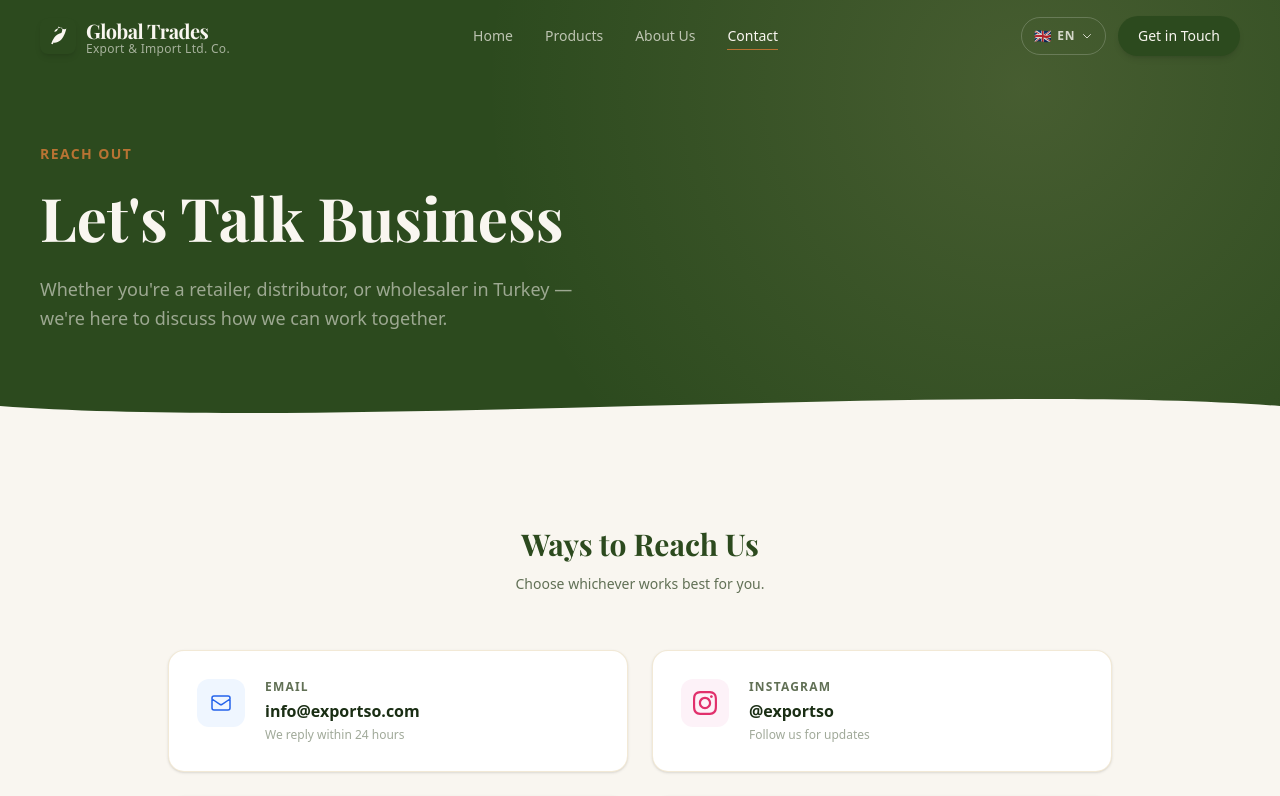
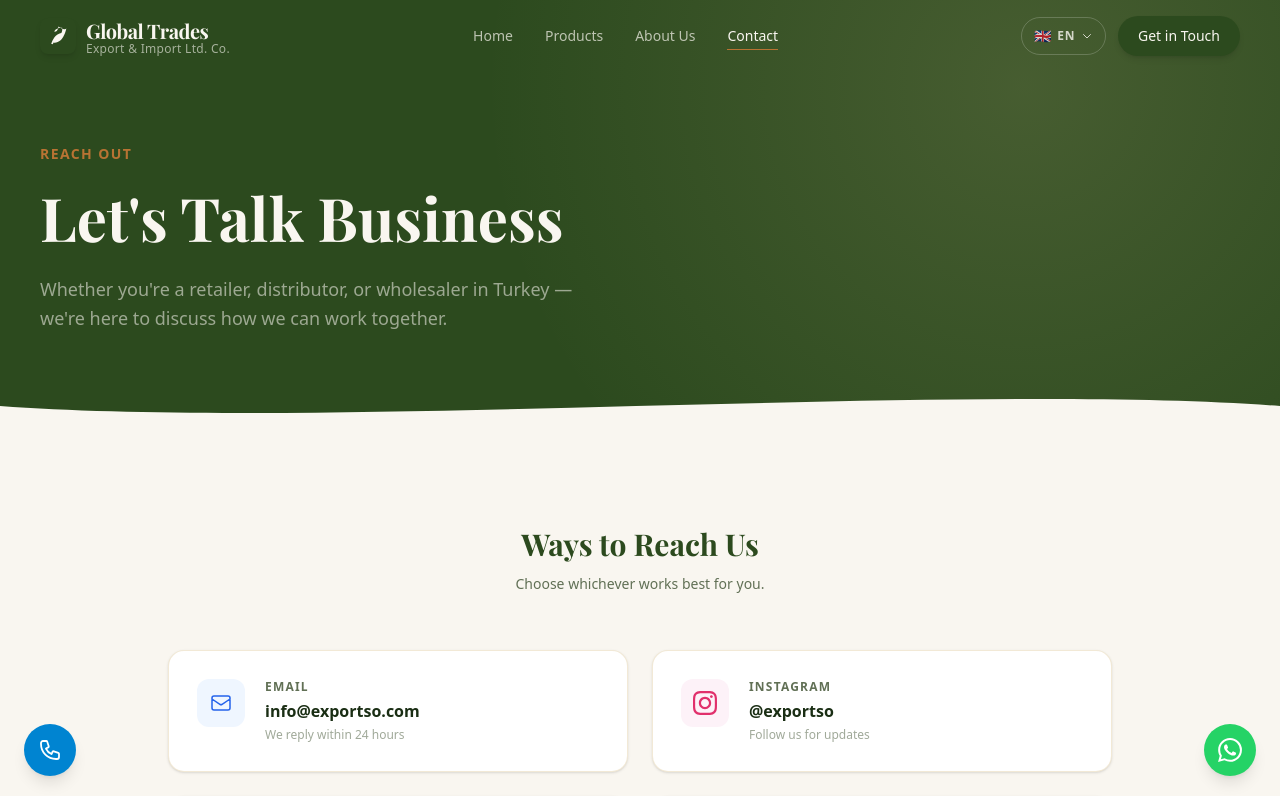
Before and after one commit to ErfanShokrollahzadeh/ExportsO, a Next.js app in the folder client/: page /contact in a window 1280 px wide. Shown: the top 796 px of the page. Built offline with nearby package versions, Linux system fonts and the light colour scheme.

Commit message:
feat: add FloatingButtons component for quick contact options and update visitor count

```diff
--- /dev/null
+++ b/client/app/components/FloatingButtons.tsx
@@ -0,0 +1,49 @@
+"use client";
+
+import Link from "next/link";
+
+export default function FloatingButtons() {
+  return (
+    <>
+      {/* Phone — bottom-left */}
+      <Link
+        href="tel:+900000000000"
+        aria-label="Call us"
+        className="fixed bottom-6 left-6 z-50 flex items-center justify-center w-13 h-13 bg-sky-600 text-white shadow-lg hover:bg-sky-700 active:scale-95 transition-all duration-200"
+        style={{ borderRadius: "50%", width: "3.25rem", height: "3.25rem" }}
+      >
+        <svg
+          xmlns="http://www.w3.org/2000/svg"
+          viewBox="0 0 24 24"
+          fill="none"
+          stroke="currentColor"
+          strokeWidth={1.8}
+          strokeLinecap="round"
+          strokeLinejoin="round"
+          className="w-6 h-6"
+        >
+          <path d="M3 5a2 2 0 012-2h3.28a1 1 0 01.948.684l1.498 4.493a1 1 0 01-.502 1.21l-2.257 1.13a11.042 11.042 0 005.516 5.516l1.13-2.257a1 1 0 011.21-.502l4.493 1.498a1 1 0 01.684.949V19a2 2 0 01-2 2h-1C9.716 21 3 14.284 3 6V5z" />
+        </svg>
+      </Link>
+
+      {/* WhatsApp — bottom-right */}
+      <Link
+        href="https://wa.me/900000000000"
+        target="_blank"
+        rel="noopener noreferrer"
+        aria-label="Chat on WhatsApp"
+        className="fixed bottom-6 right-6 z-50 flex items-center justify-center text-white shadow-lg hover:opacity-90 active:scale-95 transition-all duration-200"
+        style={{ borderRadius: "50%", width: "3.25rem", height: "3.25rem", backgroundColor: "#25D366" }}
+      >
+        <svg
+          xmlns="http://www.w3.org/2000/svg"
+          viewBox="0 0 24 24"
+          fill="currentColor"
+          className="w-6 h-6"
+        >
+          <path d="M17.472 14.382c-.297-.149-1.758-.867-2.03-.967-.273-.099-.471-.148-.67.15-.197.297-.767.966-.94 1.164-.173.199-.347.223-.644.075-.297-.15-1.255-.463-2.39-1.475-.883-.788-1.48-1.761-1.653-2.059-.173-.297-.018-.458.13-.606.134-.133.298-.347.446-.52.149-.174.198-.298.298-.497.099-.198.05-.371-.025-.52-.075-.149-.669-1.612-.916-2.207-.242-.579-.487-.5-.669-.51-.173-.008-.371-.01-.57-.01-.198 0-.52.074-.792.372-.272.297-1.04 1.016-1.04 2.479 0 1.462 1.065 2.875 1.213 3.074.149.198 2.096 3.2 5.077 4.487.709.306 1.262.489 1.694.625.712.227 1.36.195 1.871.118.571-.085 1.758-.719 2.006-1.413.248-.694.248-1.289.173-1.413-.074-.124-.272-.198-.57-.347m-5.421 7.403h-.004a9.87 9.87 0 01-5.031-1.378l-.361-.214-3.741.982.998-3.648-.235-.374a9.86 9.86 0 01-1.51-5.26c.001-5.45 4.436-9.884 9.888-9.884 2.64 0 5.122 1.03 6.988 2.898a9.825 9.825 0 012.893 6.994c-.003 5.45-4.437 9.884-9.885 9.884m8.413-18.297A11.815 11.815 0 0012.05 0C5.495 0 .16 5.335.157 11.892c0 2.096.547 4.142 1.588 5.945L.057 24l6.305-1.654a11.882 11.882 0 005.683 1.448h.005c6.554 0 11.89-5.335 11.893-11.893a11.821 11.821 0 00-3.48-8.413z" />
+        </svg>
+      </Link>
+    </>
+  );
+}
--- a/client/app/layout.tsx
+++ b/client/app/layout.tsx
@@ -3,6 +3,7 @@
 import { Geist, Playfair_Display } from "next/font/google";
 import Header from "./components/Header";
 import Footer from "./components/Footer";
+import FloatingButtons from "./components/FloatingButtons";
 import { LanguageProvider } from "./context/LanguageContext";
 import "./globals.css";
 
@@ -35,6 +36,7 @@
           <Header />
           <main>{children}</main>
           <Footer />
+          <FloatingButtons />
         </LanguageProvider>
       </body>
     </html>
--- a/client/data/visitors.json
+++ b/client/data/visitors.json
@@ -1 +1 @@
-{"count":2}
+{"count":3}
```
